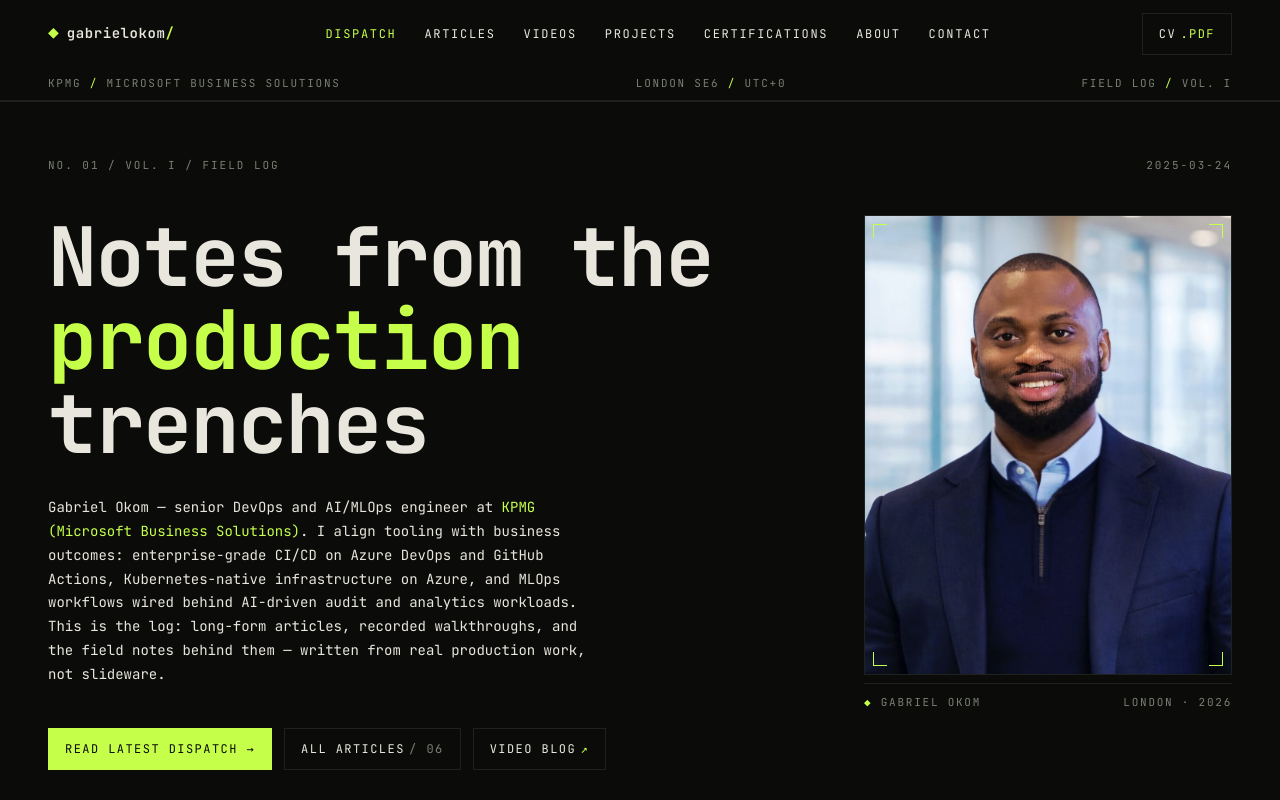
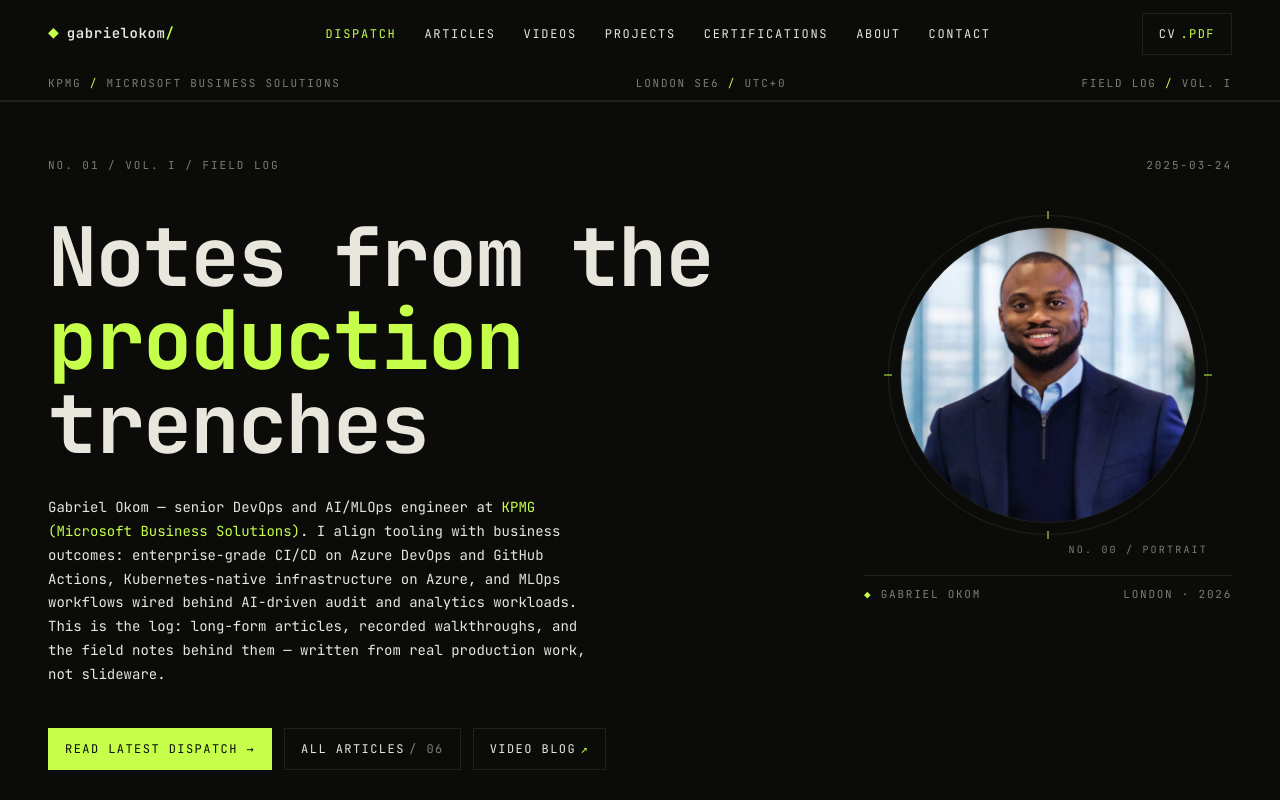
Before and after one commit to ougabriel/gab-portfolio, a React (Vite) app in the folder project/: page / in a window 1280 px wide. Shown: the top 800 px of the page. Built offline with nearby package versions, Linux system fonts and the light colour scheme.

Commit message:
Make masthead portrait circular with concentric hairline rings + radial register marks

```diff
--- a/project/src/components/Home.tsx
+++ b/project/src/components/Home.tsx
@@ -130,17 +130,38 @@ const Home: React.FC = () => {
               </div>
             </div>
 
-            {/* Portrait sidebar — last on mobile, right on desktop. Treated as a
-                documentary plate: hairline frame, acid-lime crop marks at each
-                corner (darkroom register marks), tabular caption strip below. */}
-            <figure className="md:col-span-5 lg:col-span-4 order-1 md:order-2 m-0 mb-8 md:mb-0">
+            {/* Portrait sidebar — last on mobile, right on desktop. Circular
+                byline treatment: concentric hairline rings (camera-reticle feel),
+                acid-lime tick marks at N/E/S/W on the outer ring, tabular caption
+                strip below. Still inside the Industrial register — no shadows,
+                no gradients, hairlines only. */}
+            <figure className="md:col-span-5 lg:col-span-4 order-1 md:order-2 m-0 mb-8 md:mb-0 flex flex-col items-center">
               <div
                 style={{
                   position: 'relative',
+                  width: '100%',
+                  maxWidth: 320,
+                  aspectRatio: '1 / 1',
+                }}
+              >
+                {/* Outer ring — concentric hairline */}
+                <div
+                  style={{
+                    position: 'absolute',
+                    inset: 0,
                     border: '1px solid var(--rule)',
+                    borderRadius: '50%',
+                  }}
+                />
+                {/* Photo circle — inset from outer ring */}
+                <div
+                  style={{
+                    position: 'absolute',
+                    inset: 12,
+                    borderRadius: '50%',
+                    overflow: 'hidden',
                     background: 'var(--ink-800)',
-                  aspectRatio: '4 / 5',
-                  overflow: 'hidden',
+                    border: '1px solid var(--rule)',
                   }}
                 >
                   <img
@@ -152,7 +173,7 @@ const Home: React.FC = () => {
                       width: '100%',
                       height: '100%',
                       objectFit: 'cover',
-                    objectPosition: 'center 18%',
+                      objectPosition: 'center 22%',
                       display: 'block',
                       filter: 'contrast(1.03) saturate(0.92)',
                     }}
@@ -164,24 +185,47 @@ const Home: React.FC = () => {
                       }
                     }}
                   />
-                {/* Acid-lime register marks — four corners. Pure CSS, no SVG. */}
-                {(['tl', 'tr', 'bl', 'br'] as const).map((pos) => {
-                  const off = 8
-                  const len = 14
-                  const base = { position: 'absolute' as const, background: 'var(--signal)' }
-                  const v = (pos === 'tl' || pos === 'tr') ? { top: off } : { bottom: off }
-                  const h = (pos === 'tl' || pos === 'bl') ? { left: off } : { right: off }
-                  return (
-                    <span key={pos}>
-                      <span style={{ ...base, ...v, ...h, width: len, height: 1 }} />
-                      <span style={{ ...base, ...v, ...h, width: 1, height: len }} />
+                </div>
+
+                {/* Radial register marks at N/E/S/W on the outer ring */}
+                {([
+                  { side: 'top',    style: { top: -4, left: '50%', width: 1, height: 8, transform: 'translateX(-50%)' } },
+                  { side: 'right',  style: { top: '50%', right: -4, width: 8, height: 1, transform: 'translateY(-50%)' } },
+                  { side: 'bottom', style: { bottom: -4, left: '50%', width: 1, height: 8, transform: 'translateX(-50%)' } },
+                  { side: 'left',   style: { top: '50%', left: -4, width: 8, height: 1, transform: 'translateY(-50%)' } },
+                ] as const).map((m) => (
+                  <span
+                    key={m.side}
+                    style={{
+                      position: 'absolute',
+                      background: 'var(--signal)',
+                      ...m.style,
+                    }}
+                  />
+                ))}
+
+                {/* Tiny folio chip pinned bottom-right of the ring */}
+                <span
+                  className="folio"
+                  style={{
+                    position: 'absolute',
+                    bottom: -22,
+                    right: 0,
+                    fontSize: 10,
+                    letterSpacing: '0.22em',
+                  }}
+                >
+                  No. 00 / PORTRAIT
                 </span>
-                  )
-                })}
               </div>
+
               <figcaption
-                className="flex items-baseline justify-between"
-                style={{ paddingTop: '0.7rem', borderTop: '1px solid var(--rule)', marginTop: '0.5rem' }}
+                className="w-full flex items-baseline justify-between"
+                style={{
+                  paddingTop: '0.7rem',
+                  borderTop: '1px solid var(--rule)',
+                  marginTop: '2.5rem',
+                }}
               >
                 <span className="meta">
                   <span className="signal">◆</span> GABRIEL OKOM
```
Lines whose indentation alone changed are shown as unchanged.
